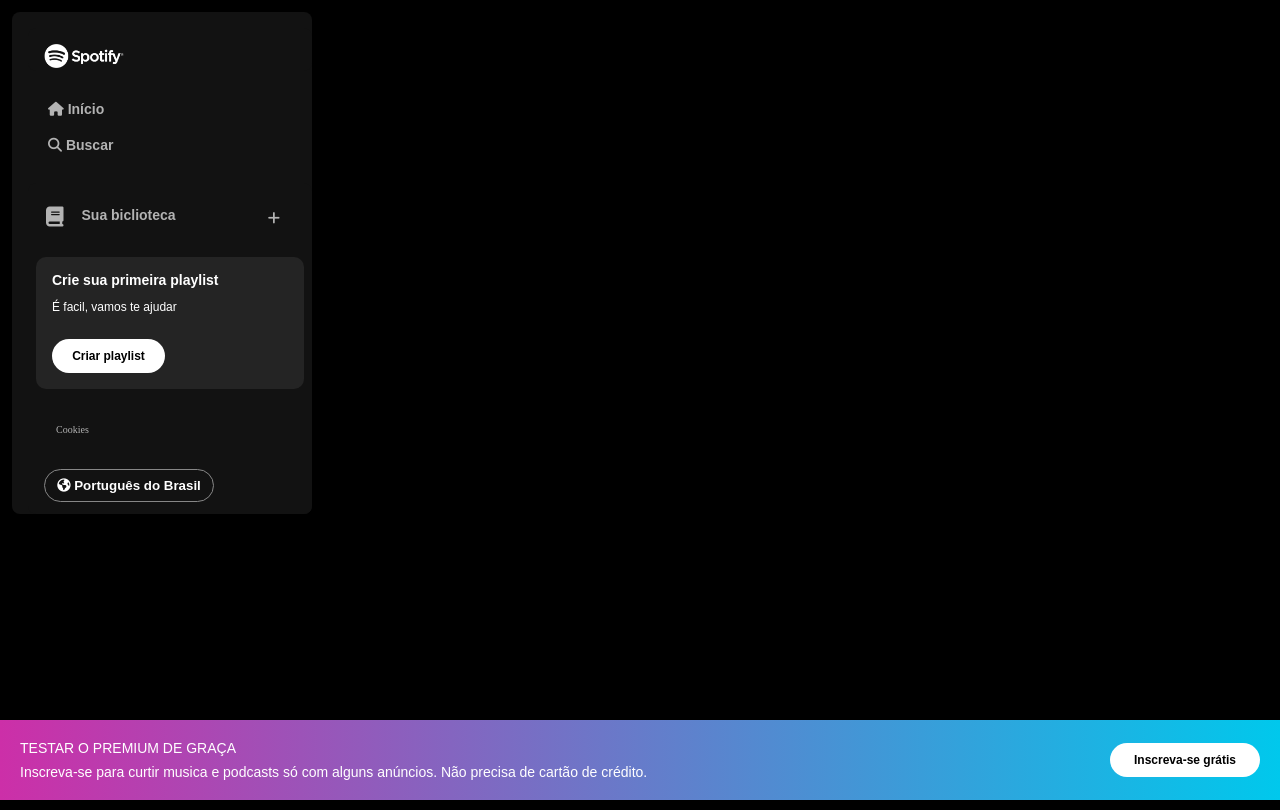
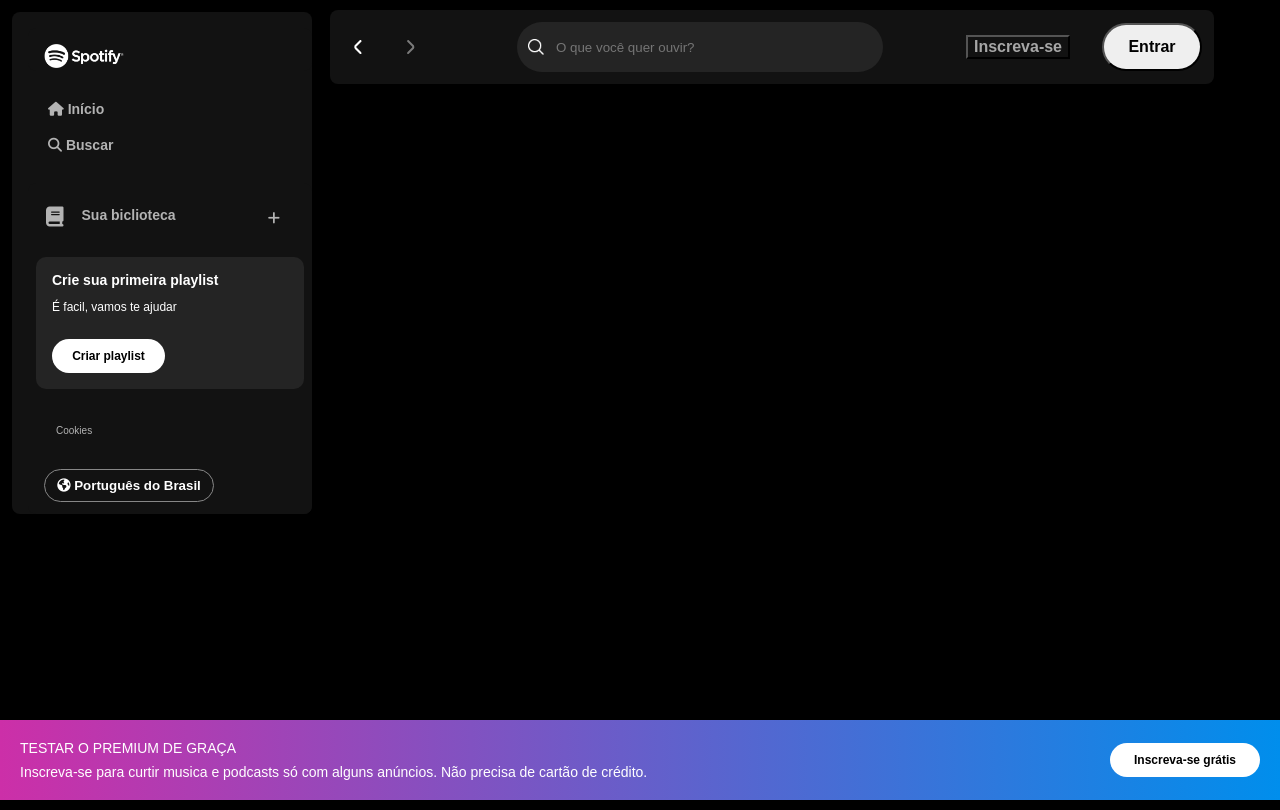
Before and after one commit to Andrekrykhtine/Spotify, a plain HTML site: page index.html in a window 1280 px wide. Drawn offline with Linux system fonts and the light colour scheme; a script that the page names is missing.

Commit message:
adiciona variáveis CSS e reestrutura arquivos de estilo para melhor organização

```diff
--- a/index.html
+++ b/index.html
@@ -6,8 +6,10 @@
     <meta name="viewport" content="width=device-width, initial-scale=1.0">
     <title>Spotify</title>
 
-    <link rel="stylesheet" href="reset.css">
-    <link rel="stylesheet" href="styles.css">
+    <link rel="stylesheet" href="./src/css/reset.css">
+    <link rel="stylesheet" href="./src/css/var.css">
+    <link rel="stylesheet" href="./src/css/sidebar_footer.css">
+    <link rel="stylesheet" href="./src/css/main-content.css">
 
     <script src="https://kit.fontawesome.com/4f077d5d34.js" crossorigin="anonymous"></script>
 </head>
@@ -69,11 +71,37 @@
         </nav>
     </div>
 
+    <main>
+        <div class="main-container">
+            <nav class="header__navigation">
+                <div class="navigation">
+                    <button class="arrow-left">
+                        <img src="./src/images/icons/small-left.png" alt="seta para esquerda">
+                    </button>
+                    <button class="arrow-right">
+                        <img src="./src/images/icons/small-right.png" alt="seta para direita">
+                    </button>
+                </div>
+
+                <div class="header__search">
+                    <img src="./src/images/icons/search.png" alt="">
+                    <input id="search-input" type="text" maxlength="800" placeholder="O que você quer ouvir?" />
+                </div>
+
+                <div class="header__login">
+                    <button class="subscribe">Inscreva-se</button>
+                    <button class="login">Entrar</button>
+                </div>
+            </nav>
+        </div>
+    </main>
+
     <footer>
         <div class="footer__content">
             <div class="text">
                 <h2>TESTAR O PREMIUM DE GRAÇA</h2>
-                <p>Inscreva-se para curtir musica e podcasts só com alguns anúncios. Não precisa de cartão de crédito.</p>
+                <p>Inscreva-se para curtir musica e podcasts só com alguns anúncios. Não precisa de cartão de crédito.
+                </p>
             </div>
             <div>
                 <button class="footer__button">Inscreva-se grátis</button>
--- /dev/null
+++ b/src/css/main-content.css
@@ -0,0 +1,186 @@
+/* header
+.main-container {
+    max-width: 80vw;
+    max-height: 100vh;
+    margin-left: 320px;
+    margin-right: 56px;
+}
+
+.header__navigation {
+    display: flex;
+    justify-content: space-between;
+    align-items: center;
+    padding: 16px;
+    margin: 10px;
+    border-radius: 8px;
+    background-color: #121212;
+    padding: 12px;
+}
+
+.header__navigation .navigation {
+    display: flex;
+
+    align-items: center;
+}
+
+.header__navigation .navigation .arrow-left {
+    margin-right: 1.25rem;
+}
+
+.arrow-left,
+.arrow-right {
+    display: flex;
+    align-items: center;
+    justify-content: center;
+    width: 32px;
+    height: 32px;
+    background: var(--bg-icon);
+    background-color: var(--bg-arrow-color);
+    border: none;
+    cursor: pointer;
+}
+
+.header__login {
+    display: flex;
+    align-items: center;
+}
+
+.header__search {
+    display: flex;
+    align-items: center;
+    width: 364px;
+    height: 48px;
+    margin-left: 8px;
+    background-color: #242424;
+    border-radius: 500px;
+    border: 1px solid transparent;
+}
+
+.header__search img {
+    width: 16px;
+    height: 16px;
+    margin-left: 10px;
+}
+
+.header__search input {
+    background: transparent;
+    border: none;
+    padding: 0 100px 0 12px;
+    text-overflow: ellipsis;
+    overflow: hidden;
+    white-space: nowrap;
+    outline: none;
+}
+
+.header__login .subscribe {
+    color: #a7a7a7;
+    font-size: 16px;
+    font-weight: 700;
+    background-color: transparent;
+    margin-right: 32px;
+    cursor: pointer;
+}
+
+.header__login .login {
+    width: 100px;
+    height: 48px;
+    color: #000;
+    font-size: 16px;
+    font-weight: 700;
+    border-radius: 40px;
+    cursor: pointer;
+} */
+
+/* HEADER */
+
+.main-container{
+    max-width: 80vw;
+    height: 100vh;
+    margin-left: 320px;
+    margin-right: 56px;
+}
+
+.header__navigation {
+    display: flex;
+    justify-content: space-between;
+    align-items: center;
+    padding: 16px;
+    margin: 10px;
+    border-radius: 8px;
+    background-color: #121212;
+    padding: 12px;
+  }
+
+  .header__navigation .navigation {
+    display: flex;
+    justify-content: space-around;
+    align-items: center;
+  }
+
+  .header__navigation .navigation .arrow-left {
+    margin-right: 1.25rem;
+  }
+
+  .arrow-left,
+  .arrow-right {
+    display: flex;
+    align-items: center;
+    justify-content: center;
+    width: 32px;
+    height: 32px;
+    background: var(--bg-icon);
+    background-color:var(--bg-arrow-color);
+    border-radius: 50%;
+    border: none;
+    cursor: pointer;
+  }
+
+  .header__login {
+    display: flex;
+    align-items: center;
+  }
+
+  .header__search {
+    display: flex;
+    align-items: center;
+    width: 364px;
+    height: 48px;
+    margin-left: 8px;
+    background-color: #242424;
+    border-radius: 500px;
+    border: 1px solid transparent;
+  }
+
+  .header__search img {
+    width: 16px;
+    height: 16px;
+    margin-left: 10px;
+  }
+
+  .header__search input {
+    background: transparent;
+    border: none;
+    padding: 0px 100px 0 12px;
+    color: #fff;
+    text-overflow: ellipsis;
+    overflow:hidden;
+    white-space: nowrap;
+    outline: none;
+  }
+
+  .header__login .subscribe {
+    color: #a7a7a7;
+    font-size: 16px;
+    font-weight: 700;
+    background-color: transparent;
+    margin-right: 32px;
+  }
+
+  .header__login .login {
+    width: 100px;
+    height: 48px;
+    color: #000;
+    font-size: 16px;
+    font-weight: 700;
+    border-radius: 40px;
+  }
--- a/styles.css
+++ b/src/css/sidebar_footer.css
@@ -1,5 +1,6 @@
 body {
     background-color: #000;
+    font-family: var(--font-dm-sans);
 }
 
 .sidebar {
@@ -39,7 +40,6 @@ body {
 }
 
 .sidebar nav ul li a {
-    font-family: "Dms sans", sans-serif;
     color: #b3b3b3;
     text-decoration: none;
     font-weight: 600;
@@ -72,7 +72,6 @@ body {
     border: 0;
     font-size: 14px;
     font-weight: 700;
-    font-family: "Dms sans", sans-serif;
     text-align: center;
     text-decoration: none;
     text-transform: none;
@@ -111,7 +110,6 @@ body {
 .section-playlist__content .text {
     padding-bottom: 14px;
     color:#fff;
-    font-family:"Dms sans", sans-serif;
 }
 
 .section-playlist .title {
@@ -131,7 +129,6 @@ body {
     border-radius: 20px;
     font-size: 12px;
     font-weight: 700;
-    font-family: "Dms sans", sans-serif;
     text-decoration: none;
     text-transform: none;
     padding: 10px;
@@ -179,14 +176,13 @@ body {
     height:80px;
     align-items: center;
     color: #fff;
-    background : linear-gradient(to right, #cc2fa8, #00c8ec);
+    background : linear-gradient(to right, #cc2fa8, #008eec);
 }
 
 .footer__content .text{
     display: flex;
     flex-direction: column;
     gap: 10px;
-    font-family: "Dms sans", sans-serif;
     font-size: 14px;
     margin: 20px;
 }
@@ -198,7 +194,6 @@ body {
     border-radius: 20px;
     font-size: 12px;
     font-weight: 700;
-    font-family: "Dms sans", sans-serif;
     text-decoration: none;
     text-transform: none;
     padding: 10px;
--- /dev/null
+++ b/src/css/var.css
@@ -0,0 +1,7 @@
+ :root {
+     /*font*/
+     --font-dm-sans: 'DM Sans', sans-serif;
+     /*color*/
+     --bg-icon: #131313
+     --bg-arrow-color: rbga(0,0,0,7)
+ }
```
Also changed, not shown: src/css/reset.css (renamed from reset.css).
